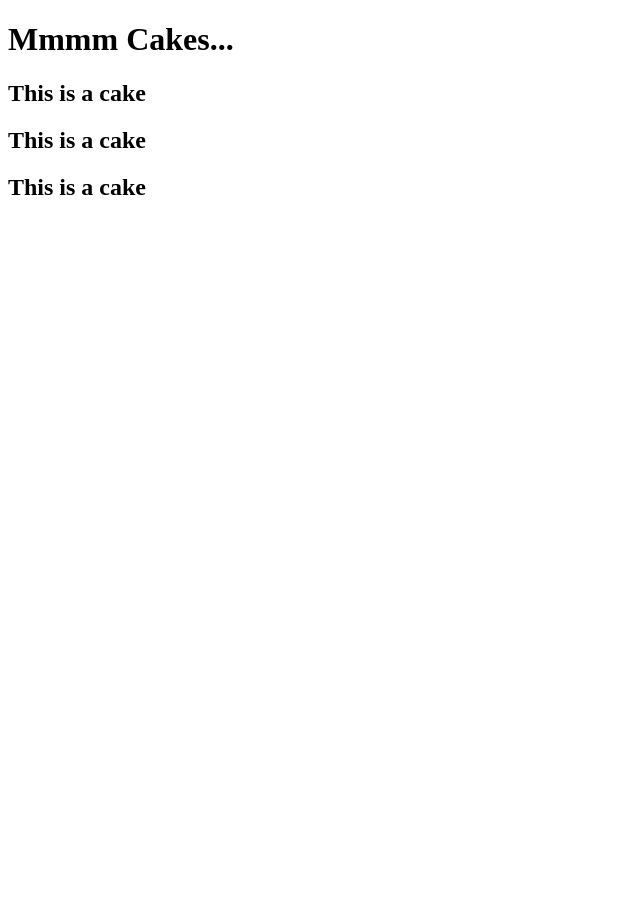
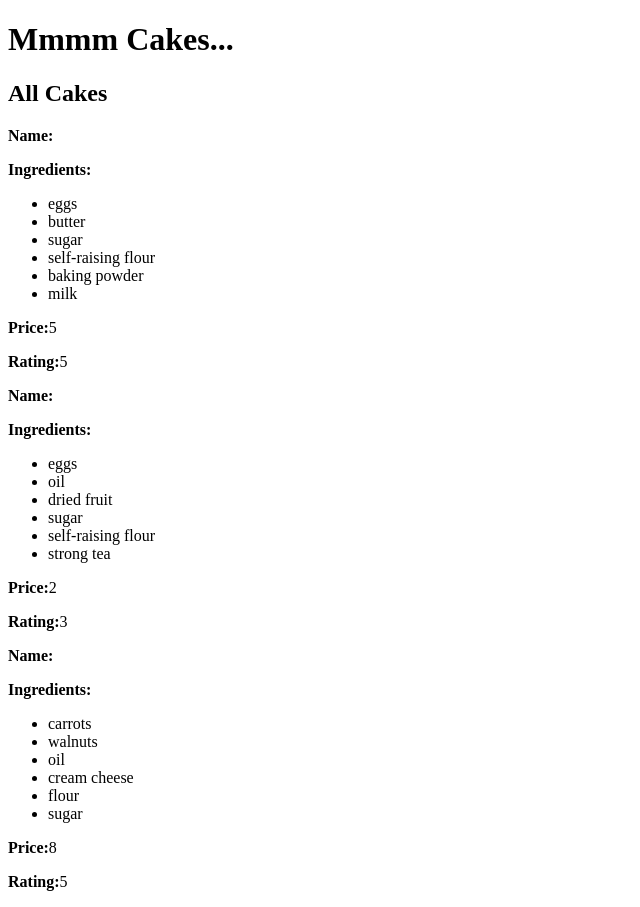
Before and after one commit to ThomasLoughran/bakery_lab_2, a React (Create React App) app: page / in a window 1280 px wide. Shown: the whole page, without its empty margins (0-640 px from the left). Before the commit the page ends 800 px from the top, so only its background shows below. Built offline with nearby package versions, Linux system fonts and the light colour scheme.

Commit message:
Displayed cakes with cakes lists

```diff
--- a/src/cake/Cake.js
+++ b/src/cake/Cake.js
@@ -1,8 +1,18 @@
-const Cake = () => {
+const Cake = ({cake}) => {
+  const IngredientsList = cake.ingredients.map((ingredient) => {
+    return <li>{ingredient}</li>
+  })
+
 
   return (
     <>
-        <h2>This is a cake</h2>
+        <p><b>Name:</b>{cake.name}</p>
+        <p><b>Ingredients:</b>
+        <ul>{IngredientsList}
+        </ul>
+        </p>
+        <p><b>Price:</b>{cake.price}</p>
+        <p><b>Rating:</b>{cake.rating}</p>
     </>
   )
 }
--- a/src/cake/CakeContainer.js
+++ b/src/cake/CakeContainer.js
@@ -1,5 +1,6 @@
 import { useState } from "react";
 import Cake from "./Cake.js";
+import CakeList from "./CakeList.js";
 
 const CakeContainer = () => {
 
@@ -16,7 +17,8 @@ const CakeContainer = () => {
 					  "milk"
 				  ],
 				  price: 5,
-				   rating: 5
+				   rating: 5,
+				   id: 1
 			},
 			{
 				 cakeName: "Tea Loaf",
@@ -29,7 +31,8 @@ const CakeContainer = () => {
 					  "strong tea",
 				  ],
 				  price: 2,
-				  rating: 3
+				  rating: 3,
+				  id: 2
 			},
 			{
 				 cakeName: "Carrot Cake",
@@ -42,16 +45,15 @@ const CakeContainer = () => {
 					  "sugar",
 				   ],
 				   price: 8,
-				   rating: 5
+				   rating: 5,
+				   id: 3
 			}
 		]
 	)
 
   return (
     <>
-        <Cake />
-        <Cake />
-        <Cake />
+        <CakeList cakes= {listOfCakes}/>
     </>
   )
 }
--- /dev/null
+++ b/src/cake/CakeList.js
@@ -0,0 +1,26 @@
+import Cake from "./Cake";
+
+const CakeList = ({cakes}) => {
+
+   const cakeComponents = cakes.map(cake => {
+    return <Cake cake= {cake} key={cake.id}/>
+   })
+
+   return(
+    <section>
+        <h2>All Cakes</h2>
+        {cakeComponents}
+    </section>
+   )
+
+}
+
+
+
+
+
+
+
+
+
+export default CakeList;
```
